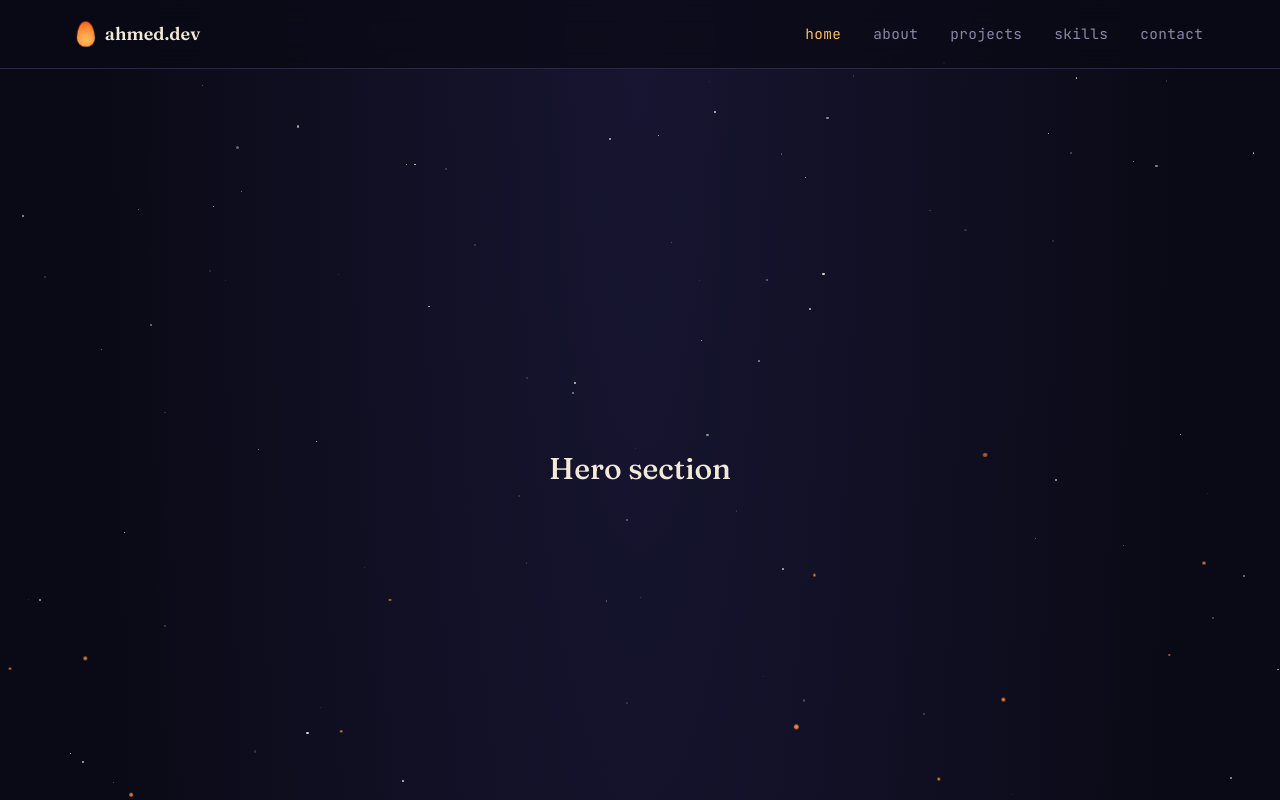
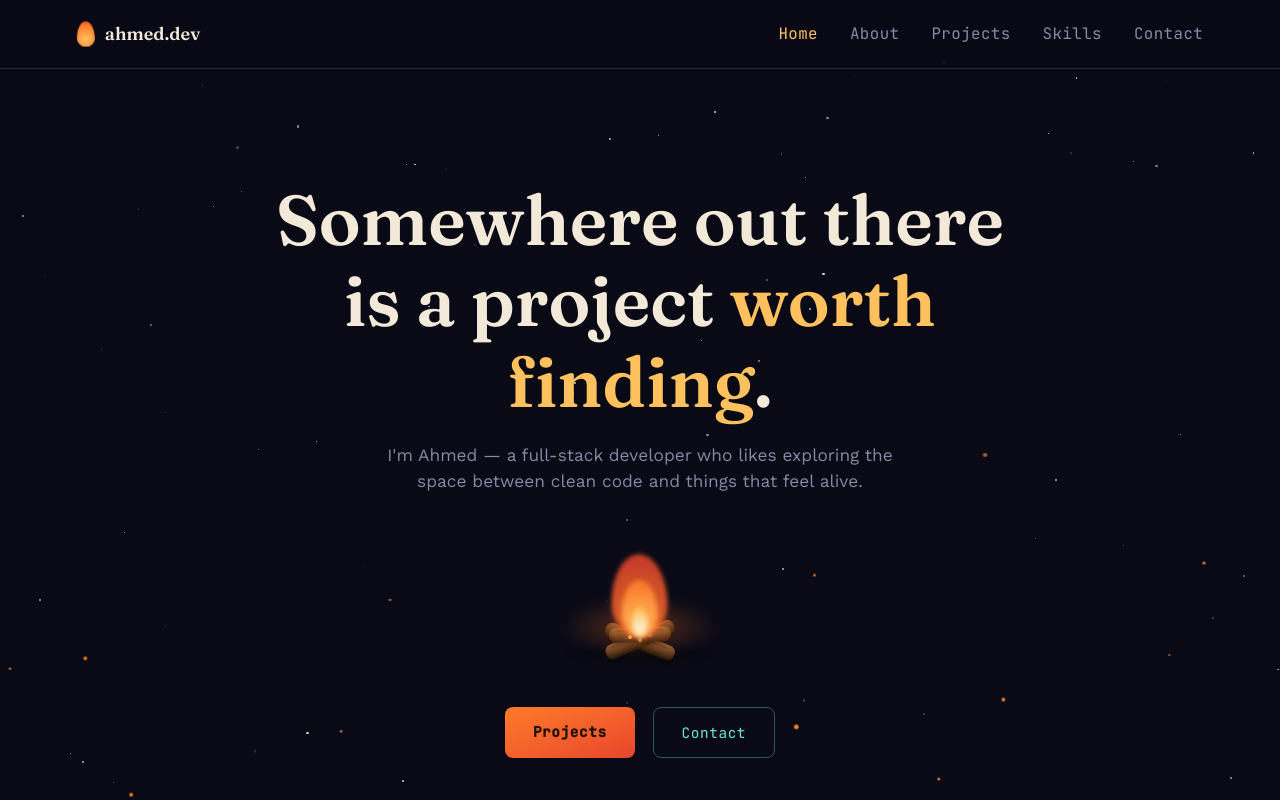
Before and after one commit to ahmed-x-dev/portfolio, a Next.js app: page / in a window 1280 px wide. Shown: the top 800 px of the page. Built offline with nearby package versions, Linux system fonts and the light colour scheme.

Commit message:
hero section

```diff
--- a/src/app/globals.css
+++ b/src/app/globals.css
@@ -19,6 +19,7 @@
   --font-mono: var(--font-jetbrains-mono), monospace;
 }
 
+/* Animations */
 @keyframes flicker {
   0%,
   100% {
@@ -33,7 +34,9 @@
 }
 
 @keyframes twinkle {
-  0%,
+  0% {
+    opacity: 0;
+  }
   100% {
     opacity: 0.15;
   }
@@ -53,6 +56,15 @@
   100% {
     transform: translate(var(--drift, 20px), -110vh);
     opacity: 0;
+  }
+}
+
+@keyframes fieldFadeIn {
+  from {
+    opacity: 0;
+  }
+  to {
+    opacity: 1;
   }
 }
 
@@ -91,18 +103,9 @@
   transform-origin: bottom center;
 }
 
+/* Global Styles */
 body {
   background: var(--color-bg);
-  background: radial-gradient(ellipse at 50% 0%, #171531 0%, #0a0a16 60%);
   color: var(--color-cream);
   font-family: var(--font-sans);
 }
-
-@keyframes fieldFadeIn {
-  from {
-    opacity: 0;
-  }
-  to {
-    opacity: 1;
-  }
-}
--- a/src/app/page.tsx
+++ b/src/app/page.tsx
@@ -1,16 +1,11 @@
 import Nav from "@/components/Nav";
-
+import Hero from "@/components/Hero";
 export default function Home() {
   return (
     <>
       <Nav />
       <main>
-        <section
-          id="hero"
-          className="h-screen flex items-center justify-center"
-        >
-          <p className="font-display text-cream text-3xl">Hero section</p>
-        </section>
+        <Hero />
 
         <section
           id="about"
--- /dev/null
+++ b/src/components/Hero.tsx
@@ -0,0 +1,36 @@
+import Campfire from "./effects/Campfire";
+
+export default function Hero() {
+  return (
+    <section
+      id="hero"
+      className="min-h-screen flex flex-col items-center justify-center text-center transform text-cream px-[7vw]"
+    >
+      <h1 className="font-display text-[clamp(2.2rem,6vw,4.4rem)] font-semibold leading-[1.15] max-w-195">
+        Somewhere out there is a project{" "}
+        <em className="not-italic text-fire-light">worth finding</em>.
+      </h1>
+      <p className="mt-5 max-w-135 text-[1.08rem] text-dim">
+        I&apos;m Ahmed — a full-stack developer who likes exploring the space
+        between clean code and things that feel alive.
+      </p>
+
+      <Campfire />
+
+      <div className="flex flex-wrap justify-center gap-4.5 mt-12.5">
+        <a
+          href="#projects"
+          className="font-mono text-[0.9rem] tracking-[0.04em] px-7 py-3.5 rounded-lg font-semibold text-[#1A0E05] bg-linear-to-br from-[#FF7A29] to-[#E8452C] transition-all duration-250 ease-out hover:shadow-[0_0_26px_rgba(255,122,41,0.45)] hover:-translate-y-0.5 focus-visible:outline-1 focus-visible:outline-nomai focus-visible:outline-offset-[3px]"
+        >
+          Projects
+        </a>
+        <a
+          href="#contact"
+          className="font-mono text-[0.9rem] tracking-[0.04em] px-7 py-3.5 rounded-lg border border-[rgba(111,231,210,0.35)] text-nomai transition-all duration-250 ease-out hover:bg-[rgba(111,231,210,0.06)] focus-visible:outline-1 focus-visible:outline-nomai focus-visible:outline-offset-[3px]"
+        >
+          Contact
+        </a>
+      </div>
+    </section>
+  );
+}
--- a/src/components/Nav.tsx
+++ b/src/components/Nav.tsx
@@ -4,11 +4,11 @@ import { useEffect, useState } from "react";
 
 // config array for the nav links, each with an href and label
 const links = [
-  { href: "#hero", label: "home" },
-  { href: "#about", label: "about" },
-  { href: "#projects", label: "projects" },
-  { href: "#skills", label: "skills" },
-  { href: "#contact", label: "contact" },
+  { href: "#hero", label: "Home" },
+  { href: "#about", label: "About" },
+  { href: "#projects", label: "Projects" },
+  { href: "#skills", label: "Skills" },
+  { href: "#contact", label: "Contact" },
 ];
 
 export default function Nav() {
@@ -45,7 +45,9 @@ export default function Nav() {
           <a
             key={link.href}
             href={link.href} // the href is the section id, e.g., #about, #projects, etc.(Automatically scrolls to the section that matches its ID when clicked *_*)
-            className={`font-mono text-[0.9rem] tracking-wide transition-colors ${
+            className={`font-mono text-[0.99rem] tracking-wide transition-colors ${
+              // transition-colors : makes the color change smooth when the active section changes
+              // tracking-wide : increases the spacing between letters for better readability
               active === link.href.slice(1) ? "text-fire-light" : "text-dim" // slice(1) removes the # from the href to match the section id
             } hover:text-cream`}
           >
--- /dev/null
+++ b/src/components/effects/Campfire.tsx
@@ -0,0 +1,37 @@
+export default function Campfire() {
+  return (
+    <div className="relative mt-11.5">
+      <div className="relative w-32.5 h-29 flex items-end justify-center">
+        {/* ground shadow */}
+        <div className="absolute -bottom-1.5 left-1/2 -translate-x-1/2 w-37.5 h-5 blur-[2px] bg-[radial-gradient(ellipse,rgba(0,0,0,0.5),transparent_70%)]" />
+
+        {/* logs */}
+        <div className="absolute bottom-1.5 left-1/2 -translate-x-1/2 w-25 h-6.5">
+          <div className="absolute left-1/2 bottom-0.5 w-18.5 h-3.75 rounded-[7px] -translate-x-1/2 rotate-22 bg-[linear-gradient(180deg,#8a5a34_0%,#5f3a20_55%,#40270f_100%)] shadow-[inset_0_-3px_4px_rgba(0,0,0,0.45),0_2px_4px_rgba(0,0,0,0.35)] after:content-[''] after:absolute after:inset-[3px_8px] after:border-t after:border-black/25" />
+          <div className="absolute left-1/2 bottom-1 w-18.5 h-3.75 rounded-[7px] -translate-x-1/2 rotate-[-24deg] bg-[linear-gradient(180deg,#8a5a34_0%,#5f3a20_55%,#40270f_100%)] shadow-[inset_0_-3px_4px_rgba(0,0,0,0.45),0_2px_4px_rgba(0,0,0,0.35)] after:content-[''] after:absolute after:inset-[3px_8px] after:border-t after:border-black/25" />
+          <div className="absolute left-1/2 bottom-2.25 w-15.5 h-3.75 rounded-[7px] -translate-x-1/2 -rotate-2 opacity-95 bg-[linear-gradient(180deg,#a06a3d_0%,#6b4425_55%,#46290f_100%)] shadow-[inset_0_-3px_4px_rgba(0,0,0,0.45),0_2px_4px_rgba(0,0,0,0.35)] after:content-[''] after:absolute after:inset-[3px_8px] after:border-t after:border-black/25" />
+
+          {/* embers */}
+          <span className="absolute bottom-3 left-[38%] w-1 h-1 rounded-full bg-fire-light shadow-[0_0_6px_var(--color-fire)] animate-[emberGlow_1.8s_ease-in-out_infinite] [animation-delay:0.2s]" />
+          <span className="absolute bottom-3.5 left-[58%] w-1 h-1 rounded-full bg-fire-light shadow-[0_0_6px_var(--color-fire)] animate-[emberGlow_1.8s_ease-in-out_infinite] [animation-delay:0.9s]" />
+          <span className="absolute bottom-2.25 left-[48%] w-1 h-1 rounded-full bg-fire-light shadow-[0_0_6px_var(--color-fire)] animate-[emberGlow_1.8s_ease-in-out_infinite] [animation-delay:0.5s]" />
+        </div>
+
+        {/* flame */}
+        <div className="absolute bottom-5 w-15 h-22.5">
+          <div className="absolute -bottom-5 left-1/2 -translate-x-1/2 w-40 h-15 blur-[6px] bg-[radial-gradient(ellipse,rgba(255,122,41,0.35),transparent_70%)] animate-[glowpulse_1.4s_ease-in-out_infinite]" />
+
+          <div className="absolute bottom-0 left-1/2 -translate-x-1/2 w-14 h-21">
+            <div className="w-full h-full opacity-85 blur-[2px] rounded-[50%/60%_60%_40%_40%] bg-[radial-gradient(circle_at_50%_70%,var(--color-fire),var(--color-ember)_80%)] animate-flicker [animation-delay:0s]" />
+          </div>
+          <div className="absolute bottom-0 left-1/2 -translate-x-1/2 w-9 h-14.5">
+            <div className="w-full h-full opacity-90 blur-[2px] rounded-[50%/60%_60%_40%_40%] bg-[radial-gradient(circle_at_50%_70%,var(--color-fire-light),var(--color-fire)_85%)] animate-flicker [animation-delay:0.15s]" />
+          </div>
+          <div className="absolute bottom-0 left-1/2 -translate-x-1/2 w-4 h-7.5">
+            <div className="w-full h-full opacity-95 blur-[2px] rounded-[50%/60%_60%_40%_40%] bg-[radial-gradient(circle_at_50%_70%,#FFF3D6,var(--color-fire-light)_85%)] animate-flicker [animation-delay:0.3s]" />
+          </div>
+        </div>
+      </div>
+    </div>
+  );
+}
--- a/src/components/effects/Embers.tsx
+++ b/src/components/effects/Embers.tsx
@@ -1,3 +1,7 @@
+import { useMemo } from "react";
+// useMemo caches a value so React doesn't recreate it on every render.
+
+// Ember is a TypeScript interface, which is a way to define the shape of an object.
 interface Ember {
   id: number;
   size: number;
@@ -9,17 +13,20 @@ interface Ember {
 
 function generateEmbers(count: number): Ember[] {
   return Array.from({ length: count }, (_, i) => ({
-    id: i,
-    size: Number((Math.random() * 3 + 2).toFixed(1)),
-    left: Math.random() * 100,
-    duration: Number((Math.random() * 6 + 7).toFixed(1)),
-    delay: Number((Math.random() * 10).toFixed(1)),
-    drift: Number((Math.random() * 60 - 30).toFixed(0)),
+    // Create an array of Ember objects with random properties
+    id: i, // Unique identifier
+    size: Number((Math.random() * 3 + 2).toFixed(1)), // Random size between 2 and 5
+    left: Math.random() * 100, // Random left position between 0% and 100%
+    duration: Number((Math.random() * 6 + 7).toFixed(1)), // Random duration between 7 and 13 seconds
+    delay: Number((Math.random() * 10).toFixed(1)), // Random delay between 0 and 10 seconds
+    drift: Number((Math.random() * 60 - 30).toFixed(0)), // Random drift between -30 and 30 pixels
   }));
 }
 
 export default function Embers({ count = 22 }: { count?: number }) {
-  const embers = generateEmbers(count);
+  const embers = useMemo(() => generateEmbers(count), [count]); // Generate embers only when the count changes
+  // The useMemo hook is used to memoize the generated embers, so they are not regenerated on every
+  // render unless the count changes.
 
   return (
     <div
--- a/src/components/effects/Starfield.tsx
+++ b/src/components/effects/Starfield.tsx
@@ -1,3 +1,5 @@
+import { useMemo } from "react";
+
 interface Star {
   id: number;
   size: number;
@@ -19,7 +21,7 @@ function generateStars(count: number): Star[] {
 }
 
 export default function StarField({ count = 90 }: { count?: number }) {
-  const stars = generateStars(count);
+  const stars = useMemo(() => generateStars(count), [count]);
 
   return (
     <div
@@ -38,7 +40,7 @@ export default function StarField({ count = 90 }: { count?: number }) {
               height: `${s.size}px`,
               top: `${s.top}%`,
               left: `${s.left}%`,
-              animation: `twinkle ${s.duration}s ease-in-out infinite`,
+              animation: `twinkle ${s.duration}s ease-in-out infinite backwards`, // backwards: tells the browser to apply the 0% keyframe during the delay
               animationDelay: `${s.delay}s`,
             } as React.CSSProperties
           }
```
